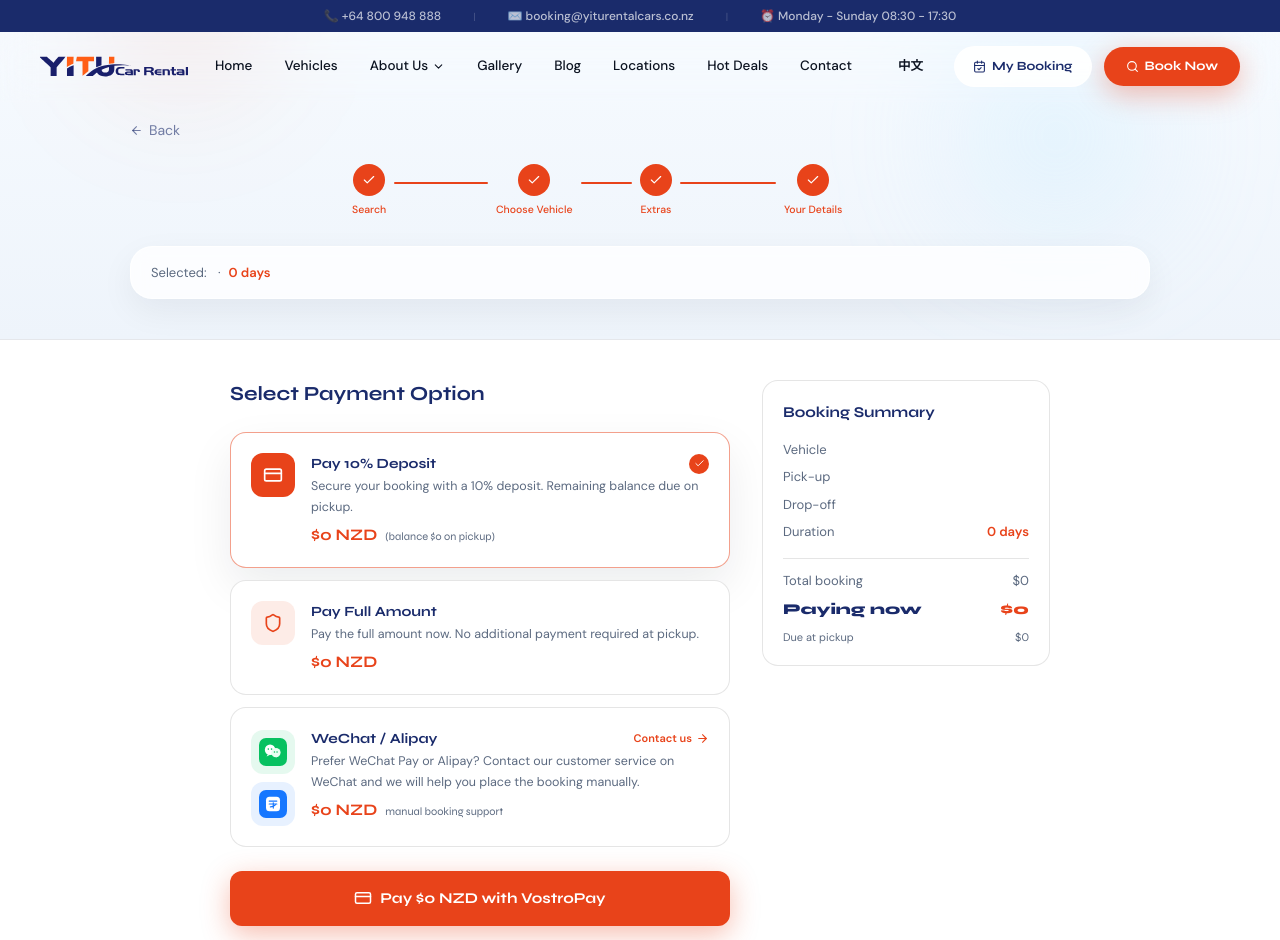
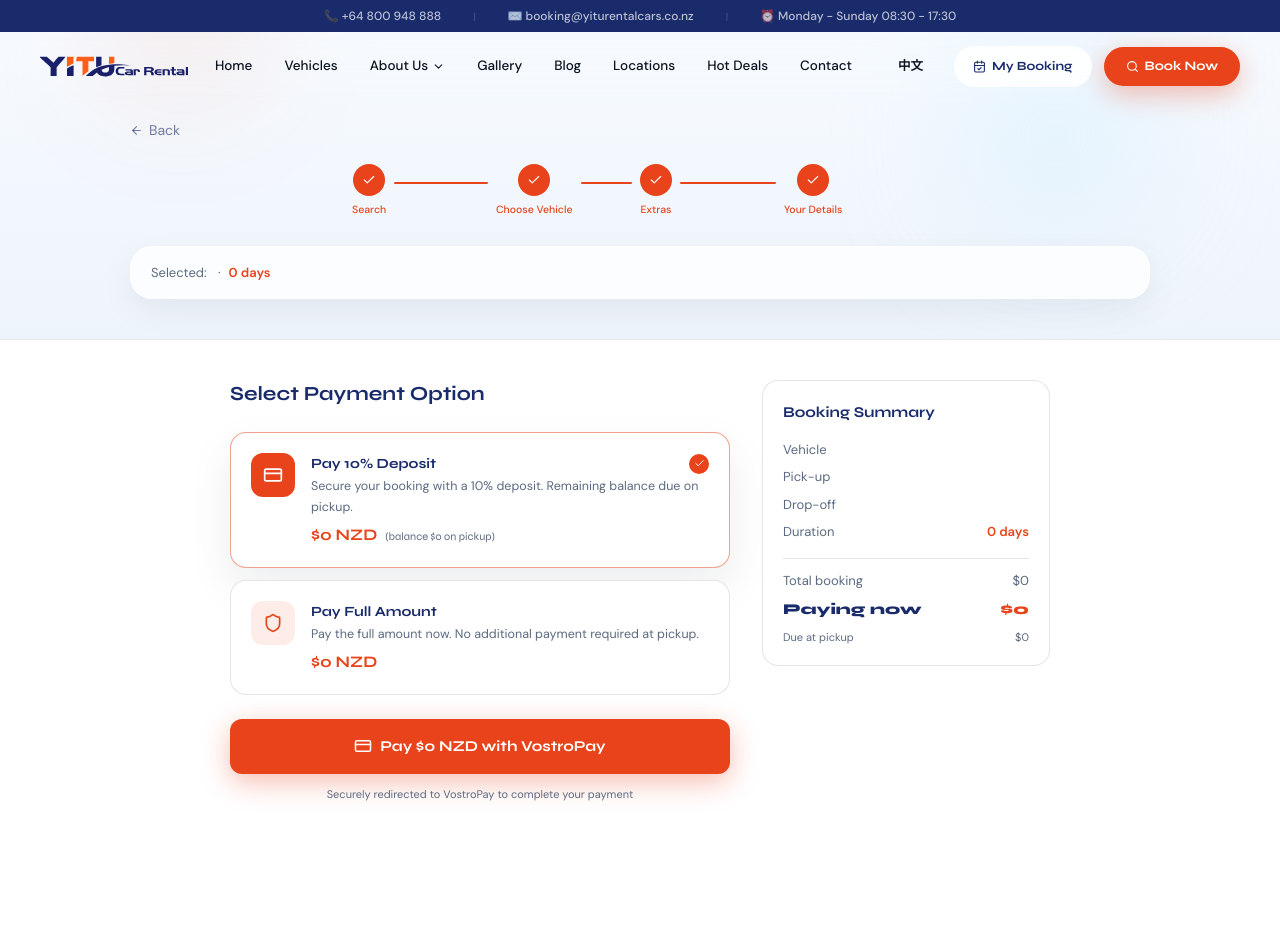
Before and after one commit to YITUCARS/YITU-CAR-RENTAL-WEB, a Next.js app: page /booking/payment in a window 1280 px wide. Shown: the top 940 px of the page. After the commit the page ends 842 px from the top, so only its background shows below. Built offline with nearby package versions, Linux system fonts and the light colour scheme.

Commit message:
update: add sitemap and robots.txt

```diff
--- a/src/app/booking/extras/page.tsx
+++ b/src/app/booking/extras/page.tsx
@@ -146,8 +146,8 @@ export default function ExtrasPage() {
                 <div className="flex gap-8 items-start flex-col lg:flex-row">
                     <div className="flex-1 flex flex-col gap-6">
 
-                        {/* Relocation / Mandatory Fees */}
-                        {!loading && mandatoryFees.length > 0 && (
+                        {/* Required Fees — relocation + young driver merged under one heading */}
+                        {!loading && (mandatoryFees.length > 0 || isUnder26) && (
                             <div>
                                 <h2 className="font-syne font-bold text-navy text-xl mb-3">Required Fees</h2>
                                 <div className="flex flex-col gap-3">
@@ -170,14 +170,8 @@ export default function ExtrasPage() {
                                             </div>
                                         </div>
                                     ))}
-                                </div>
-                            </div>
-                        )}
 
-                        {/* Young Driver Fee */}
                                     {isUnder26 && (
-                            <div>
-                                <h2 className="font-syne font-bold text-navy text-xl mb-3">Required Fee</h2>
                                         <div className="bg-orange/5 border border-orange/30 rounded-card p-5 flex items-start gap-4">
                                             <div className="w-11 h-11 bg-orange/20 rounded-xl flex items-center justify-center flex-shrink-0">
                                                 <AlertCircle size={20} className="text-orange" />
@@ -194,6 +188,8 @@ export default function ExtrasPage() {
                                                     +${youngDriverFeePerDay}/day (${youngDriverTotal} total)
                                                 </div>
                                             </div>
+                                        </div>
+                                    )}
                                 </div>
                             </div>
                         )}
--- a/src/app/booking/payment/manual/page.tsx
+++ b/src/app/booking/payment/manual/page.tsx
@@ -1,10 +1,5 @@
-import { Suspense } from 'react'
-import ManualPaymentPageClient from './ManualPaymentPageClient'
+import { redirect } from 'next/navigation'
 
 export default function Page() {
-  return (
-    <Suspense fallback={<div>Loading...</div>}>
-      <ManualPaymentPageClient />
-    </Suspense>
-  )
+  redirect('/booking/payment')
 }
--- a/src/app/booking/payment/page.tsx
+++ b/src/app/booking/payment/page.tsx
@@ -2,8 +2,7 @@
 
 import React, { useState, Suspense } from 'react'
 import { useRouter, useSearchParams } from 'next/navigation'
-import Image from 'next/image'
-import { CreditCard, Shield, Check, AlertCircle, ArrowRight, Loader } from 'lucide-react'
+import { CreditCard, Shield, Check, AlertCircle, Loader } from 'lucide-react'
 import { useBooking } from '@/lib/booking-context'
 import BookingFlowHeader from '@/components/booking/BookingFlowHeader'
 import Navbar from '@/components/layout/Navbar'
@@ -25,14 +24,6 @@ function PaymentContent() {
     const depositAmount = Math.round(vehicleTotal * 0.1 * 100) / 100
     const fullAmount = vehicleTotal
     const payAmount = paymentType === 'deposit' ? depositAmount : fullAmount
-
-    function goToManualPayment() {
-        setBooking(b => ({
-            ...b,
-            paymentType: 'manual',
-        }))
-        router.push(`/booking/payment/manual?total=${fullAmount}&days=${daysFromUrl}&pricePerDay=${pricePerDayFromUrl}`)
-    }
 
     if (!isHydrated) {
         return (
@@ -222,48 +213,6 @@ function PaymentContent() {
                                 </div>
                             </button>
 
-                            <button
-                                onClick={goToManualPayment}
-                                className="text-left bg-white border border-black/10 rounded-card p-5 flex items-start gap-4 transition-all w-full hover:border-orange/20 hover:shadow-card"
-                            >
-                                <div className="flex flex-col gap-2 flex-shrink-0 pt-0.5">
-                                    <div className="w-11 h-11 rounded-xl bg-[#07C160]/10 flex items-center justify-center overflow-hidden">
-                                        <Image
-                                            src="/wechat-pay.svg"
-                                            alt="WeChat Pay"
-                                            width={28}
-                                            height={28}
-                                            className="w-7 h-7"
-                                        />
-                                    </div>
-                                    <div className="w-11 h-11 rounded-xl bg-[#1677FF]/10 flex items-center justify-center overflow-hidden">
-                                        <Image
-                                            src="/alipay.svg"
-                                            alt="Alipay"
-                                            width={28}
-                                            height={28}
-                                            className="w-7 h-7"
-                                        />
-                                    </div>
-                                </div>
-                                <div className="flex-1">
-                                    <div className="flex items-center justify-between gap-3">
-                                        <div className="font-syne font-bold text-[14px] text-navy">WeChat / Alipay</div>
-                                        <span className="inline-flex items-center gap-1 text-[11px] font-bold text-orange">
-                                            Contact us <ArrowRight size={13} />
-                                        </span>
-                                    </div>
-                                    <div className="text-[12.5px] text-muted mt-0.5 leading-relaxed">
-                                        Prefer WeChat Pay or Alipay? Contact our customer service on WeChat and we will help you place the booking manually.
-                                    </div>
-                                    <div className="text-[16px] font-syne font-bold text-orange mt-1.5">
-                                        ${fullAmount.toLocaleString()} NZD
-                                        <span className="text-[11px] text-muted font-normal ml-2">
-                                            manual booking support
-                                        </span>
-                                    </div>
-                                </div>
-                            </button>
                         </div>
 
                         {error && (
```
Lines whose indentation alone changed are shown as unchanged.
